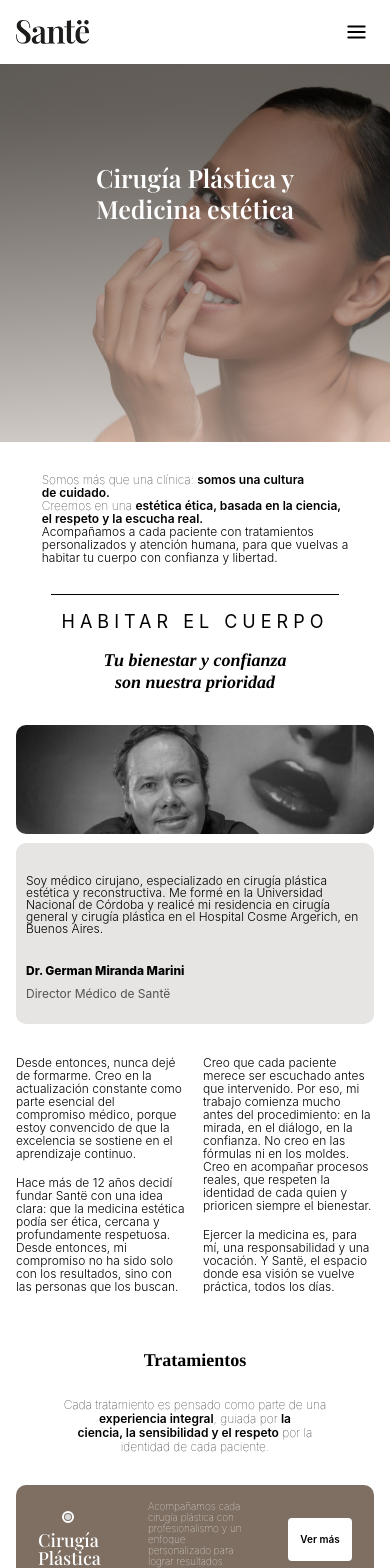
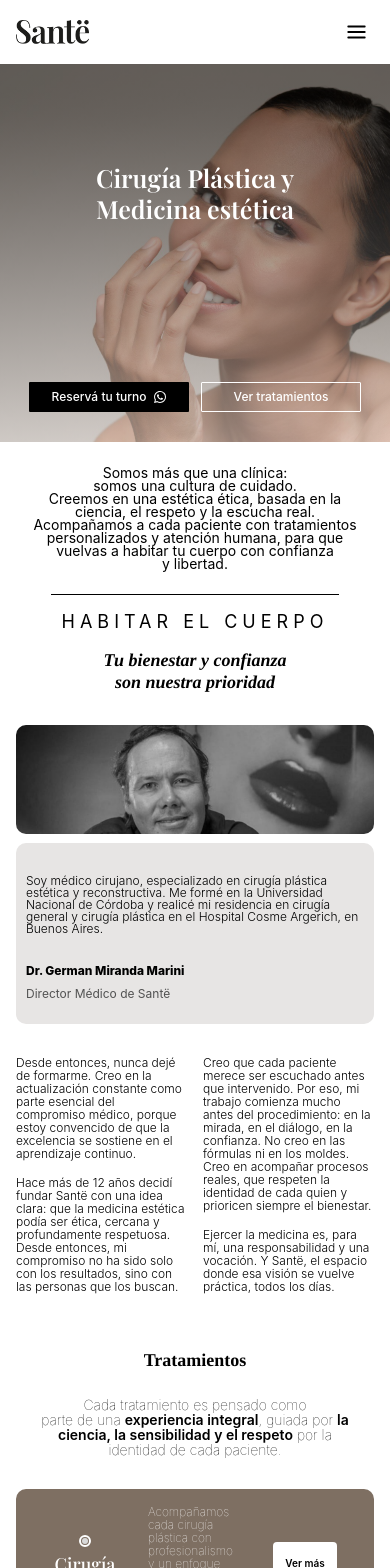
Before and after one commit to CatBoxy/landing-mock, a Next.js app: page /inicio in a window 390 px wide. Shown: the top 1568 px of the page. Built offline with nearby package versions, Linux system fonts and the light colour scheme; a web font is replaced by a local one.

Commit message:
mobile details

```diff
--- a/src/app/inicio/page.tsx
+++ b/src/app/inicio/page.tsx
@@ -9,7 +9,7 @@
   return (
     <PublicLayout>
       {/* Hero Section */}
-      <div className="bg-[url('/hero-bg-mobile.png')] md:bg-[url('/hero-bg.png')] bg-[position:bottom_left] bg-cover md:bg-[size:110%_auto] h-[378px] md:h-[1162px]">
+      <div className="bg-[url('/hero-bg-mobile.png')] md:bg-[url('/hero-bg.png')] bg-[position:bottom_left] bg-cover md:bg-[size:110%_auto] h-[378px] md:h-[1162px] relative">
         <div className="bg-gradient-to-b from-black/50 to-neutral-300/50 h-full flex flex-col px-4">
           <div className="text-center pt-[98px] md:pt-[114px] flex-1 flex flex-col justify-between">
             <div>
@@ -114,6 +114,30 @@
               </div>
             </div>
           </div>
+        </div>
+
+        {/* Mobile Buttons - Positioned over hero image */}
+        <div className="md:hidden absolute bottom-[30px] left-1/2 transform -translate-x-1/2 flex flex-row items-center space-x-3">
+          {/* Button 1: Black background, "Reservá tu turno" + WhatsApp icon */}
+          <Link
+            href="/contacto"
+            className="bg-black text-white font-medium flex items-center justify-center space-x-2 hover:bg-gray-800 transition-colors"
+            style={{ width: "160px", height: "30px", borderRadius: "1px" }}
+          >
+            <span className="text-xs">Reservá tu turno</span>
+            <svg className="w-3 h-3" fill="currentColor" viewBox="0 0 24 24">
+              <path d="M17.472 14.382c-.297-.149-1.758-.867-2.03-.967-.273-.099-.471-.148-.67.15-.197.297-.767.966-.94 1.164-.173.199-.347.223-.644.075-.297-.15-1.255-.463-2.39-1.475-.883-.788-1.48-1.761-1.653-2.059-.173-.297-.018-.458.13-.606.134-.133.298-.347.446-.52.149-.174.198-.298.298-.497.099-.198.05-.371-.025-.52-.075-.149-.669-1.612-.916-2.207-.242-.579-.487-.5-.669-.51-.173-.008-.371-.01-.57-.01-.198 0-.52.074-.792.372-.272.297-1.04 1.016-1.04 2.479 0 1.462 1.065 2.875 1.213 3.074.149.198 2.096 3.2 5.077 4.487.709.306 1.262.489 1.694.625.712.227 1.36.195 1.871.118.571-.085 1.758-.719 2.006-1.413.248-.694.248-1.289.173-1.413-.074-.124-.272-.198-.57-.347m-5.421 7.403h-.004a9.87 9.87 0 01-5.031-1.378l-.361-.214-3.741.982.998-3.648-.235-.374a9.86 9.86 0 01-1.51-5.26c.001-5.45 4.436-9.884 9.888-9.884 2.64 0 5.122 1.03 6.988 2.898a9.825 9.825 0 012.893 6.994c-.003 5.45-4.437 9.884-9.885 9.884m8.413-18.297A11.815 11.815 0 0012.05 0C5.495 0 .16 5.335.157 11.892c0 2.096.547 4.142 1.588 5.945L.057 24l6.305-1.654a11.882 11.882 0 005.683 1.448h.005c6.554 0 11.89-5.335 11.893-11.893A11.821 11.821 0 0020.885 3.488" />
+            </svg>
+          </Link>
+
+          {/* Button 2: Transparent background, white thin border */}
+          <Link
+            href="/tratamientos"
+            className="border border-white text-white font-medium flex items-center justify-center space-x-2 hover:bg-white hover:text-black transition-colors"
+            style={{ width: "160px", height: "30px", borderRadius: "1px" }}
+          >
+            <span className="text-xs">Ver tratamientos</span>
+          </Link>
         </div>
       </div>
 
@@ -436,29 +460,15 @@
 
       {/* Mobile Only Text Section */}
       <div className="md:hidden h-[152px] bg-main-bg flex items-center justify-center px-4">
-        <div className="text-center max-w-sm text-justify">
-          <p className="text-black font-main text-[12px] leading-[13px]">
-            <span className="font-thin">Somos más que una clínica: </span>
-            <span className="font-semibold">
-              somos una cultura
-              <br />
-              de cuidado.
-            </span>
-          </p>
-          <p className="text-black font-main text-[12px] leading-[13px]">
-            <span className="font-thin">Creemos en una </span>
-            <span className="font-semibold">
-              estética ética, basada en la ciencia,
-              <br />
-              el respeto y la escucha real.
-            </span>
-          </p>
-          <p className="text-black font-main text-[12px] leading-[13px] font-light">
-            Acompañamos a cada paciente con tratamientos
-            <br />
-            personalizados y atención humana, para que vuelvas a
-            <br />
-            habitar tu cuerpo con confianza y libertad.
+        <div className="text-center max-w-sm text-center">
+          <p className="text-black font-main text-[14px] leading-[13px]">
+            Somos más que una clínica: <br />
+            somos una cultura de cuidado. <br />
+            Creemos en una estética ética, basada en la <br />
+            ciencia, el respeto y la escucha real. <br />
+            Acompañamos a cada paciente con tratamientos <br />
+            personalizados y atención humana, para que <br />
+            vuelvas a habitar tu cuerpo con confianza <br />y libertad.
           </p>
         </div>
       </div>
@@ -584,21 +594,21 @@
         {/* Subtitle with Mixed Weights */}
         <div className="flex justify-center px-4">
           <div className="w-full max-w-sm">
-            <p className="text-center" style={{ lineHeight: "13px" }}>
-              <span className="font-main font-thin text-[12px]">
-                Cada tratamiento es pensado como parte de una
-                <br />
+            <p className="text-center" style={{ lineHeight: "15px" }}>
+              <span className="font-main font-thin text-[14px]">
+                Cada tratamiento es pensado como <br />
+                parte de una{" "}
               </span>
-              <span className="font-main font-semibold text-[12px]">
+              <span className="font-main font-semibold text-[14px]">
                 experiencia integral
               </span>
-              <span className="font-main font-thin text-[12px]">
+              <span className="font-main font-thin text-[14px]">
                 , guiada por{" "}
               </span>
-              <span className="font-main font-semibold text-[12px]">
+              <span className="font-main font-semibold text-[14px]">
                 la <br /> ciencia, la sensibilidad y el respeto
               </span>
-              <span className="font-main font-thin text-[12px]">
+              <span className="font-main font-thin text-[14px]">
                 {" "}
                 por la <br /> identidad de cada paciente.
               </span>
--- a/src/components/TratamientoCard.tsx
+++ b/src/components/TratamientoCard.tsx
@@ -12,11 +12,11 @@
   return (
     <div className="bg-tertiary-bg rounded-lg py-4 px-[22px] flex items-center gap-4">
       {/* First Section - Icon and Title */}
-      <div className="flex-1 flex flex-col justify-center space-y-2">
-        <div className="w-3 h-3 border-2 border-white rounded-full flex items-center justify-center ml-6">
+      <div className="flex-1 flex flex-col justify-center space-y-2 items-center">
+        <div className="w-3 h-3 border-2 border-white rounded-full flex items-center justify-center">
           <div className="w-1.5 h-1.5 bg-[#D9D9D9] rounded-full"></div>
         </div>
-        <div className="text-left">
+        <div className="text-center">
           <h4
             className="font-hero font-medium text-[18px] text-white"
             style={{ lineHeight: "18px" }}
@@ -31,15 +31,15 @@
       {/* Second Section - Description */}
       <div className="flex-1 flex items-center">
         <p
-          className="font-main font-thin text-[10px] text-white text-left"
-          style={{ lineHeight: "11px" }}
+          className="font-main font-thin text-[12px] text-white text-left"
+          style={{ lineHeight: "13px" }}
         >
           {description}
         </p>
       </div>
 
       {/* Third Section - Button */}
-      <div className="flex-1 flex justify-end items-center">
+      <div className="flex-1 flex justify-center items-center">
         <button className="w-16 h-[43px] bg-white rounded text-black font-main font-semibold text-[10px]">
           Ver más
         </button>
```
